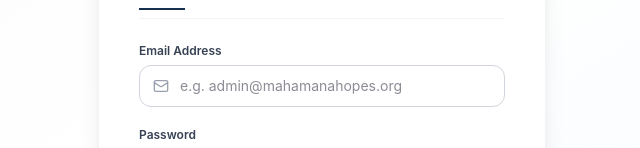
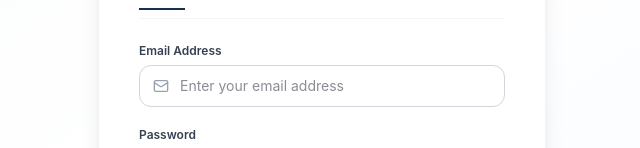
Before and after one commit to Nitinsingh7643/Mahamana-Hopes, a React (Vite) app in the folder client/: page /login in a window 1280 px wide. Shown: the part 341-489 px from the top of the page, without its empty margins (318-958 px from the left). Built offline with nearby package versions, Linux system fonts and the light colour scheme; no server answers.

Commit message:
fix(security): remove admin email placeholder and replace with generic placeholder

```diff
--- a/client/src/pages/Login.tsx
+++ b/client/src/pages/Login.tsx
@@ -163,7 +163,7 @@ export default function Login() {
                     value={email}
                     onChange={(e) => setEmail(e.target.value)}
                     className="pl-10 w-full px-3.5 py-2.5 border border-gray-300 rounded-xl text-sm focus:ring-2 focus:ring-primary-500 focus:border-transparent transition-all"
-                    placeholder="e.g. admin@mahamanahopes.org"
+                    placeholder="Enter your email address"
                   />
                 </div>
               </div>
--- a/client/src/pages/admin/Login.tsx
+++ b/client/src/pages/admin/Login.tsx
@@ -70,7 +70,7 @@ export default function AdminLogin() {
                   value={email}
                   onChange={(e) => setEmail(e.target.value)}
                   className="pl-10 w-full px-4 py-2.5 border border-gray-300 rounded-lg focus:ring-primary-500 focus:border-primary-500"
-                  placeholder="admin@example.com"
+                  placeholder="Enter your email address"
                 />
               </div>
             </div>
--- a/client/src/pages/admin/Users.tsx
+++ b/client/src/pages/admin/Users.tsx
@@ -350,7 +350,7 @@ export default function AdminUsers() {
                 <input
                   type="email"
                   required
-                  placeholder="ramesh@mahamanahopes.org"
+                  placeholder="user@example.com"
                   value={formData.email}
                   onChange={(e) => setFormData({ ...formData, email: e.target.value })}
                   className="w-full px-3.5 py-2 border border-gray-300 rounded-lg text-sm focus:ring-2 focus:ring-primary-500"
```
